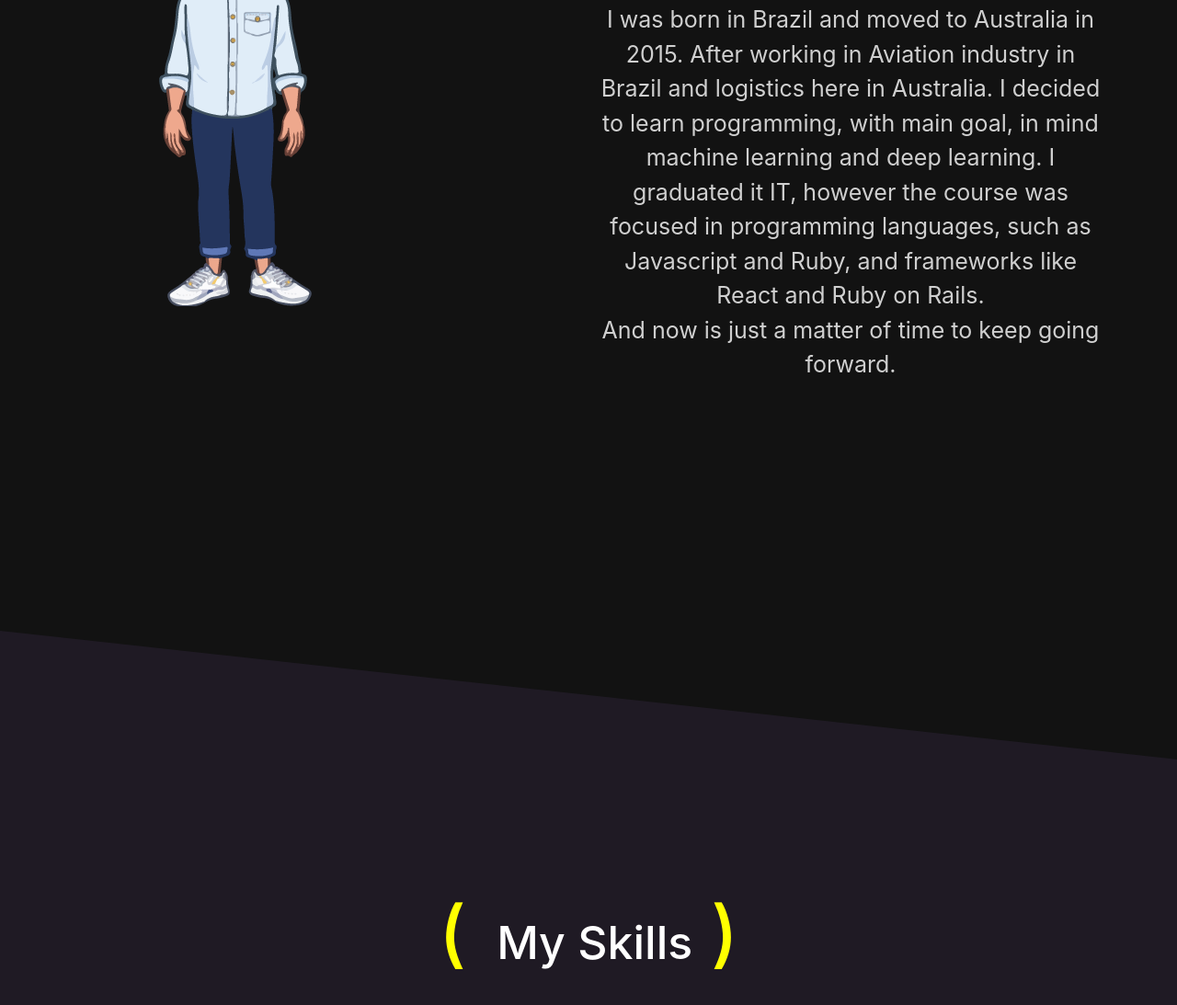
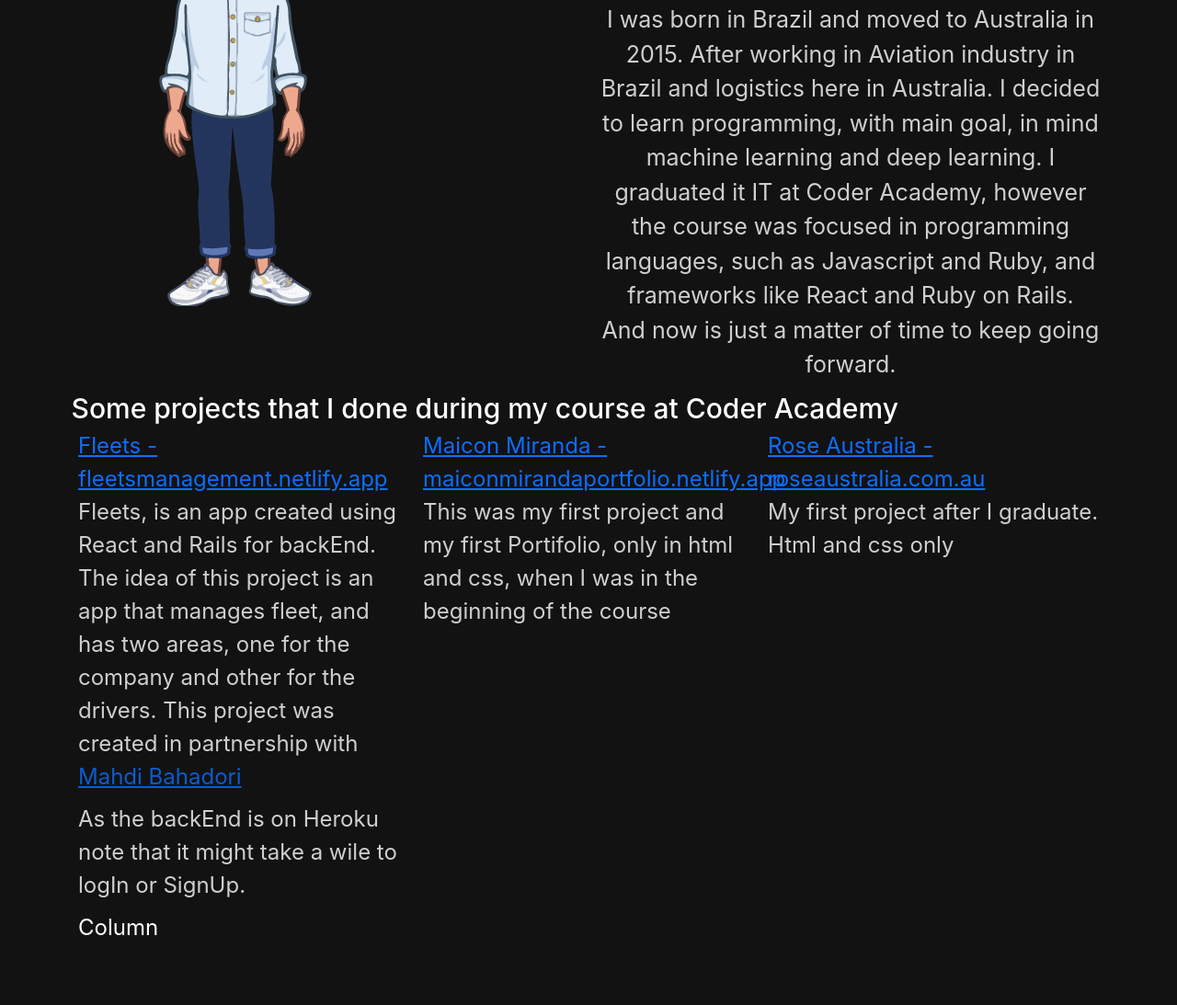
Before and after one commit to maiconmiranda/myPortifolio, a plain HTML site: page index.html in a window 1280 px wide. Shown: the part 1386-2479 px from the top of the page at 92% size. Drawn offline with nearby package versions, Linux system fonts and the light colour scheme.

Commit message:
added my projects to about me

```diff
--- a/index.html
+++ b/index.html
@@ -101,11 +101,57 @@
               I was born in Brazil and moved to Australia in 2015. After working
               in Aviation industry in Brazil and logistics here in Australia. I
               decided to learn programming, with main goal, in mind machine
-              learning and deep learning. I graduated it IT, however the course
-              was focused in programming languages, such as Javascript and Ruby,
-              and frameworks like React and Ruby on Rails. <br />
+              learning and deep learning. I graduated it IT at Coder Academy,
+              however the course was focused in programming languages, such as
+              Javascript and Ruby, and frameworks like React and Ruby on Rails.
+              <br />
               And now is just a matter of time to keep going forward.
             </p>
+          </div>
+        </div>
+        <div>
+          <h3>Some projects that I done during my course at Coder Academy</h3>
+          <div>
+            <div class="container">
+              <div class="row row-cols-3">
+                <div class="col">
+                  <a href="https://fleetsmanagement.netlify.app" target="_blank"
+                    >Fleets - fleetsmanagement.netlify.app</a
+                  >
+                  <p>
+                    Fleets, is an app created using React and Rails for backEnd.
+                    The idea of this project is an app that manages fleet, and
+                    has two areas, one for the company and other for the
+                    drivers. This project was created in partnership with
+                    <a href="https://github.com/mahdibahadori" target="_blank"
+                      >Mahdi Bahadori</a
+                    >
+                  </p>
+                  <p>
+                    As the backEnd is on Heroku note that it might take a wile
+                    to logIn or SignUp.
+                  </p>
+                </div>
+                <div class="col">
+                  <a
+                    href="https://maiconmirandaportfolio.netlify.app/"
+                    target="_blank"
+                    >Maicon Miranda - maiconmirandaportfolio.netlify.app</a
+                  >
+                  <p>
+                    This was my first project and my first Portifolio, only in
+                    html and css, when I was in the beginning of the course
+                  </p>
+                </div>
+                <div class="col">
+                  <a href="https://www.roseaustralia.com.au/" target="_blank"
+                    >Rose Australia - roseaustralia.com.au</a
+                  >
+                  <p>My first project after I graduate. Html and css only</p>
+                </div>
+                <div class="col">Column</div>
+              </div>
+            </div>
           </div>
         </div>
       </div>
```
Also changed, not shown: images/coffee Page/github.png (added), images/coffee Page/linkedin.png (added).
